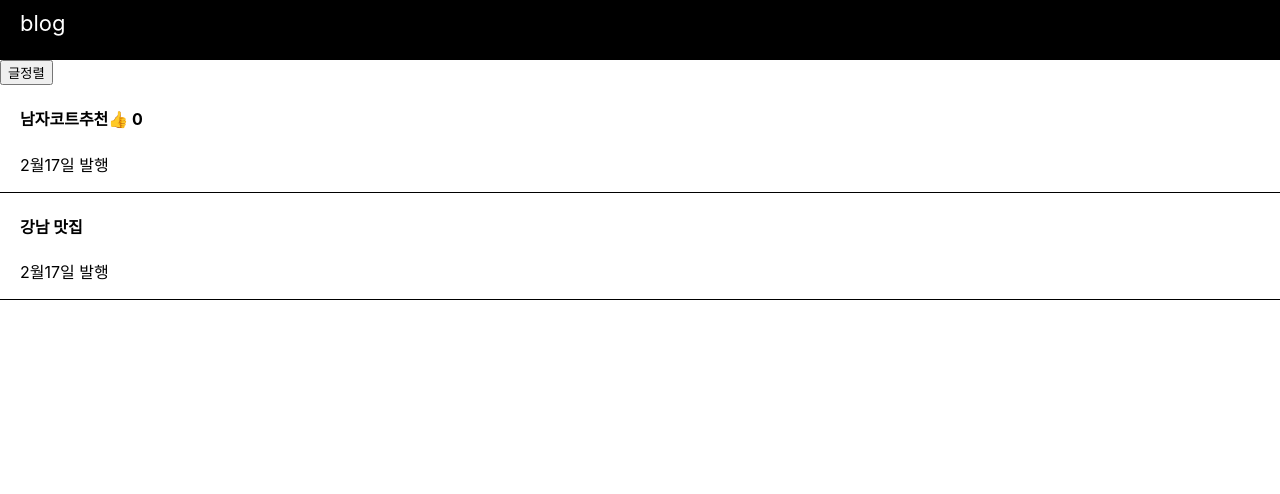
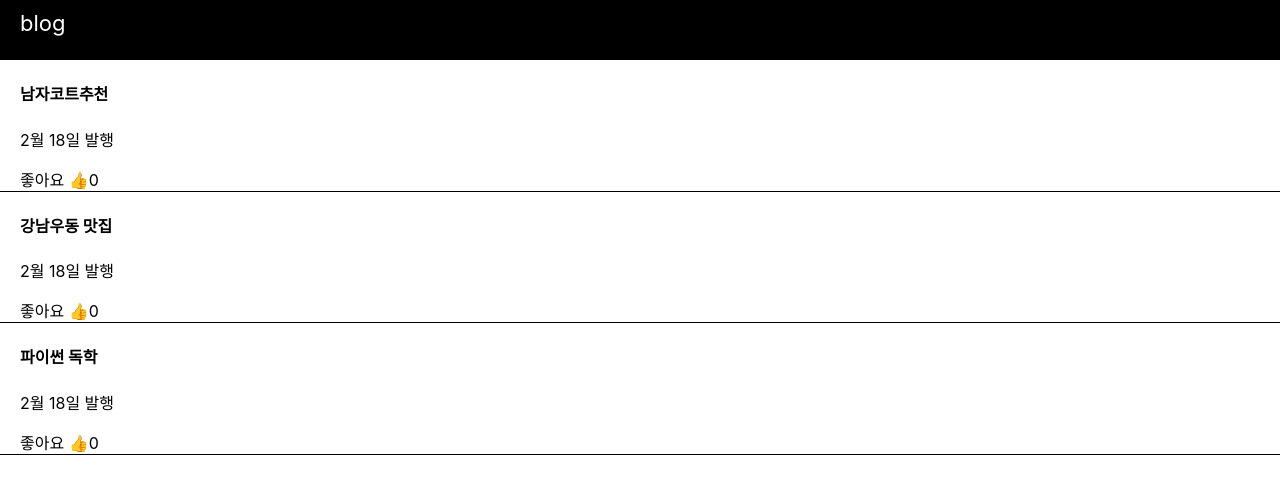
Before and after one commit to woojoung1217/React_study, a React (Create React App) app: page / in a window 1280 px wide. Shown: the top 494 px of the page. Built offline with nearby package versions, Linux system fonts and the light colour scheme.

Commit message:
how to send props to child

```diff
--- a/src/App.js
+++ b/src/App.js
@@ -5,83 +5,69 @@ import "./App.css";
 function App() {
   let [글제목, 글제목수정] = useState([
     "남자코트추천",
-    "여자코트추천",
-    "강남 맛집",
+    "강남우동 맛집",
+    "파이썬 독학",
   ]);
 
-  let [like, setlike] = useState(0);
+  let [like, setlike] = useState([0, 0, 0]);
   const [modal, setModal] = useState(false);
-  const [modal2, setModal2] = useState(false);
 
   return (
     <div className="App">
       <header className="header">
         <div className="font-white">blog</div>
       </header>
-
-      <button
-        onClick={() => {
-          let copy = [...글제목];
-          copy.sort();
-          글제목수정(copy);
-        }}
-      >
-        글정렬
-      </button>
-
-      {modal == true ? <Modal /> : null}
-
+      {글제목.map(function (a, i) {
+        return (
           <div className="list">
             <h4
               onClick={() => {
-            setModal(!modal);
+                setModal(true);
               }}
             >
-          {글제목[0]}
+              {글제목[i]}
+            </h4>
+
+            <p>2월 18일 발행</p>
             <span
               onClick={() => {
-              setlike(like + 1);
+                let copy = [...like];
+                copy[i] = copy[i] + 1;
+                setlike(copy);
               }}
             >
-            👍 {like}
+              좋아요 👍
             </span>
-        </h4>
-        <p>2월17일 발행</p>
+            {like[i]}
+            {modal == true ? (
+              <Modal 글제목={글제목} 글제목수정={글제목수정}></Modal>
+            ) : null}
           </div>
-
-      <div className="list">
-        {modal2 == true ? <Modal2></Modal2> : null}
-        <h4
-          onClick={() => {
-            setModal2(!modal2);
-          }}
-        >
-          {글제목[2]}
-        </h4>
-        <p>2월17일 발행</p>
-      </div>
+        );
+      })}
     </div>
   );
 }
-function Modal() {
+
+function Modal(props) {
   return (
     <div className="modal">
-      <h4>제목</h4>
+      <h4>{props.글제목[0]}</h4>
       <p>날짜</p>
       <p>상세내용</p>
+      <button
+        onClick={() => {
+          let copy = [...props.글제목];
+          copy[0] = "여자코트추천";
+          props.글제목수정(copy);
+        }}
+      >
+        글수정
+      </button>
     </div>
   );
 }
-function Modal2() {
-  return (
-    <div className="modal">
-      <h4>제목</h4>
-      <p>날짜</p>
-      <p>상세내용</p>
-      <h1>keyword</h1>
-    </div>
-  );
-}
+
 export default App;
 
 /* 많은 div 를 컴포넌트로 까지 들음 3월5일  */
```
Lines whose indentation alone changed are shown as unchanged.
